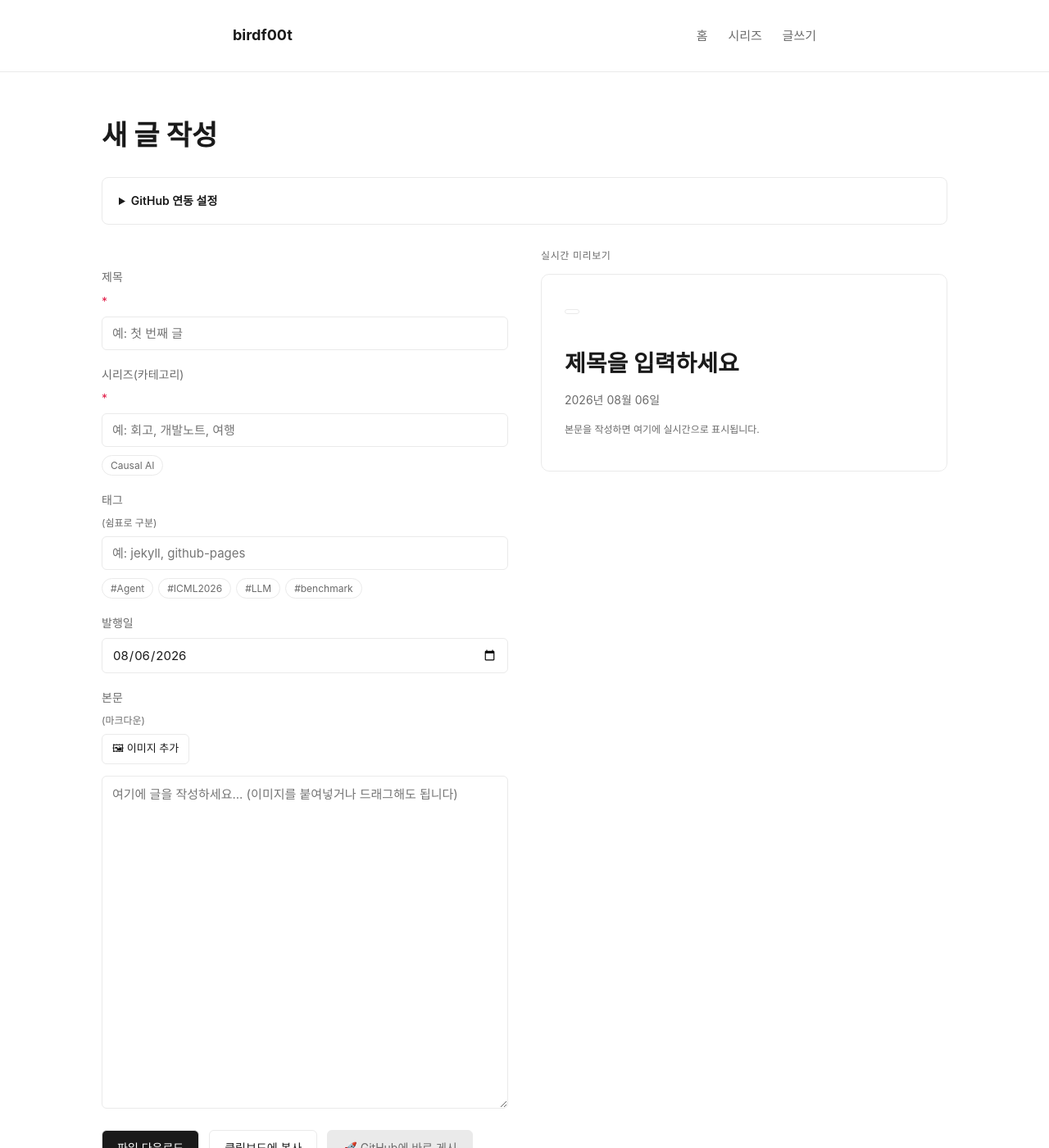
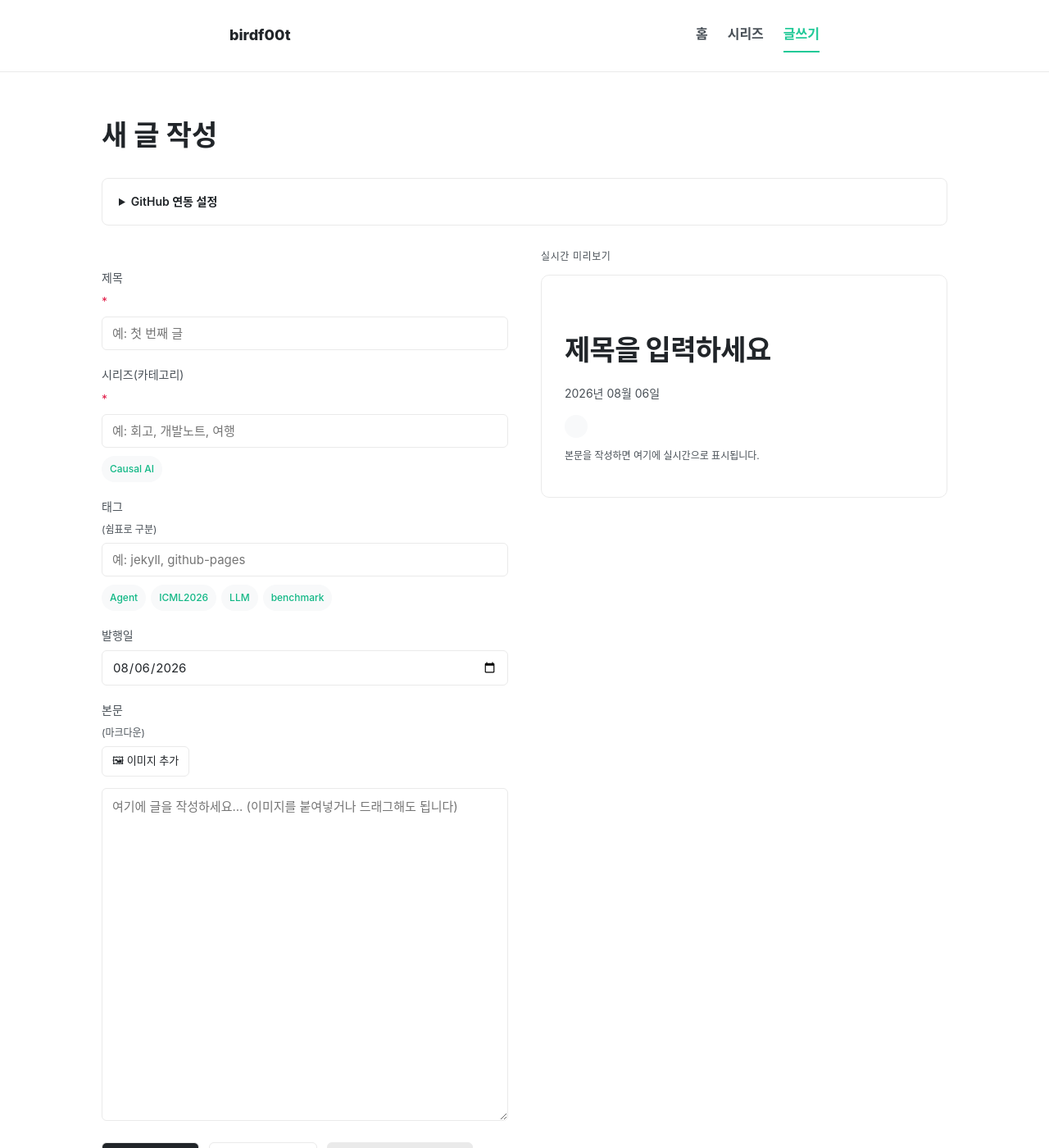
Before and after one commit to birdf00t/birdf00t.github.io, a Jekyll site: the page built from write/index.html, in a window 1280 px wide and 1400 px high. Shown: the whole window at 82% size. Built offline with Jekyll 4.4.1, drawn with Linux system fonts in a browser that asks for light colours.

Commit message:
Restyle to match Velog's visual design
- Accent color #12b886 (teal), Velog's Korean-friendly system font stack
- Container width 640px -> 768px to match Velog's column
- Post/home cards: bold headings (h1 800/34px, card title 700),
  tag pills (light bg, accent text, no # prefix) matching Velog's TagItem
- Home cards auto-extract the post's first content image as a thumbnail
- Nav styled as underlined tabs with active-page indicator (홈/시리즈/글쓰기)
- Write page's live preview and chip suggestions updated to match

```diff
--- a/_includes/header.html
+++ b/_includes/header.html
@@ -2,9 +2,9 @@
   <div class="wrap">
     <a class="site-title" href="{{ '/' | relative_url }}">{{ site.title }}</a>
     <nav class="site-nav">
-      <a href="{{ '/' | relative_url }}">홈</a>
-      <a href="{{ '/series/' | relative_url }}">시리즈</a>
-      <a href="{{ '/write/' | relative_url }}">글쓰기</a>
+      <a href="{{ '/' | relative_url }}"{% if page.url == '/' %} class="is-active"{% endif %}>홈</a>
+      <a href="{{ '/series/' | relative_url }}"{% if page.url == '/series/' %} class="is-active"{% endif %}>시리즈</a>
+      <a href="{{ '/write/' | relative_url }}"{% if page.url == '/write/' %} class="is-active"{% endif %}>글쓰기</a>
     </nav>
   </div>
 </header>
--- a/assets/css/style.css
+++ b/assets/css/style.css
@@ -1,10 +1,12 @@
 :root {
-  --text: #1a1a1a;
-  --muted: #6b6b6b;
+  --text: #212529;
+  --muted: #495057;
   --bg: #ffffff;
   --border: #eaeaea;
-  --accent: #2563eb;
-  --max-width: 760px;
+  --accent: #12b886;
+  --accent-active: #20c997;
+  --tag-bg: #f8f9fa;
+  --max-width: 768px;
 }
 
 * { box-sizing: border-box; }
@@ -17,7 +19,9 @@ html, body {
 body {
   background: var(--bg);
   color: var(--text);
-  font-family: -apple-system, BlinkMacSystemFont, "Segoe UI", "Noto Sans KR", Helvetica, Arial, sans-serif;
+  font-family: -apple-system, "system-ui", "Helvetica Neue", "Apple SD Gothic Neo",
+    "Malgun Gothic", 나눔고딕, "Nanum Gothic", "Noto Sans KR", "Noto Sans CJK KR",
+    arial, 돋움, Dotum, Tahoma, Geneva, sans-serif;
   line-height: 1.7;
   font-size: 17px;
   -webkit-font-smoothing: antialiased;
@@ -47,16 +51,34 @@ a:hover { text-decoration: underline; }
   justify-content: space-between;
 }
 .site-title {
-  font-weight: 700;
+  font-weight: 800;
   font-size: 18px;
   color: var(--text);
 }
+.site-nav {
+  display: flex;
+  gap: 24px;
+}
 .site-nav a {
-  margin-left: 20px;
+  position: relative;
   color: var(--muted);
-  font-size: 15px;
+  font-size: 16px;
+  font-weight: 600;
+  padding-bottom: 4px;
 }
-.site-nav a:hover { color: var(--text); }
+.site-nav a:hover { color: var(--text); text-decoration: none; }
+.site-nav a.is-active {
+  color: var(--accent-active);
+}
+.site-nav a.is-active::after {
+  content: "";
+  position: absolute;
+  left: 0;
+  right: 0;
+  bottom: -5px;
+  height: 2px;
+  background: var(--accent-active);
+}
 
 /* main */
 main.wrap {
@@ -79,18 +101,19 @@ main.wrap {
 }
 .tag-chip {
   font-family: inherit;
-  font-size: 13px;
-  padding: 5px 12px;
-  border-radius: 999px;
-  border: 1px solid var(--border);
-  background: transparent;
-  color: var(--muted);
+  font-size: 14px;
+  font-weight: 500;
+  height: 32px;
+  padding: 0 16px;
+  border-radius: 16px;
+  border: none;
+  background: var(--tag-bg);
+  color: var(--accent);
   cursor: pointer;
 }
 .tag-chip.is-active {
-  background: var(--text);
-  color: var(--bg);
-  border-color: var(--text);
+  background: var(--accent);
+  color: #fff;
 }
 
 /* post list */
@@ -100,13 +123,27 @@ main.wrap {
   padding: 0;
 }
 .post-item {
-  padding: 20px 0;
+  padding: 32px 0;
   border-bottom: 1px solid var(--border);
 }
 .post-item:first-child { padding-top: 0; }
+.post-thumb {
+  display: block;
+  width: 100%;
+  aspect-ratio: 1.92 / 1;
+  border-radius: 8px;
+  overflow: hidden;
+  margin-bottom: 16px;
+  background: var(--tag-bg);
+}
+.post-thumb img {
+  width: 100%;
+  height: 100%;
+  object-fit: cover;
+}
 .post-title {
-  font-size: 19px;
-  font-weight: 600;
+  font-size: 20px;
+  font-weight: 700;
   color: var(--text);
   display: block;
 }
@@ -115,25 +152,43 @@ main.wrap {
   color: var(--muted);
 }
 .post-excerpt {
-  margin: 8px 0 0;
+  margin: 10px 0 0;
   color: var(--muted);
   font-size: 15px;
 }
+.post-item .badge { margin-bottom: 8px; }
+.post-item .post-tags { margin-top: 12px; }
 
 /* single post */
 .post-header h1 {
-  margin-bottom: 8px;
-  font-size: 28px;
+  margin-bottom: 12px;
+  font-size: 34px;
+  font-weight: 800;
+  letter-spacing: -0.02em;
 }
 .post-meta {
   color: var(--muted);
   font-size: 14px;
   margin-top: 0;
 }
+.post-tags {
+  display: flex;
+  flex-wrap: wrap;
+  gap: 8px;
+}
+.post-header .post-tags { margin-top: 14px; }
 .tag {
+  display: inline-flex;
+  align-items: center;
+  height: 32px;
+  padding: 0 16px;
+  border-radius: 16px;
+  background: var(--tag-bg);
   color: var(--accent);
-  margin-right: 4px;
+  font-size: 14px;
+  font-weight: 500;
 }
+.tag:hover { text-decoration: none; opacity: 0.85; }
 .post-content h2 { font-size: 22px; margin-top: 40px; }
 .post-content h3 { font-size: 18px; }
 .post-content pre {
@@ -174,14 +229,19 @@ main.wrap {
 
 /* series / tags */
 .badge {
-  display: inline-block;
-  font-size: 12px;
-  padding: 2px 8px;
-  border: 1px solid var(--border);
-  border-radius: 999px;
-  color: var(--muted);
+  display: inline-flex;
+  align-items: center;
+  height: 28px;
+  font-size: 13px;
+  font-weight: 500;
+  padding: 0 14px;
+  border: none;
+  border-radius: 14px;
+  background: var(--tag-bg);
+  color: var(--accent);
   margin-right: 6px;
 }
+.badge:hover { text-decoration: none; opacity: 0.85; }
 .group-section { margin-bottom: 40px; }
 .group-title {
   font-size: 20px;
@@ -318,9 +378,9 @@ main.wrap {
   cursor: pointer;
 }
 .gh-publish {
-  background: #16a34a !important;
+  background: var(--accent) !important;
   color: #fff !important;
-  border-color: #16a34a !important;
+  border-color: var(--accent) !important;
 }
 .gh-publish:disabled {
   background: var(--border) !important;
@@ -506,7 +566,9 @@ main.wrap {
     --muted: #9a9a9a;
     --bg: #111111;
     --border: #2a2a2a;
-    --accent: #60a5fa;
+    --accent: #20c997;
+    --accent-active: #38d9a9;
+    --tag-bg: #1c2b26;
   }
   .post-content pre, .post-content code { background: #1c1c1c; }
   #preview { background: #1c1c1c; }
--- a/write/index.html
+++ b/write/index.html
@@ -82,7 +82,7 @@ permalink: /write/
       {% if existing_tags.size > 0 %}
       <div class="chip-row" id="tag-chip-row">
         {% for t in existing_tags %}
-        <button type="button" class="tag-chip" data-tag="{{ t }}">#{{ t }}</button>
+        <button type="button" class="tag-chip" data-tag="{{ t }}">{{ t }}</button>
         {% endfor %}
       </div>
       {% endif %}
@@ -116,9 +116,11 @@ permalink: /write/
     <div class="preview-card">
       <article class="post">
         <header class="post-header">
-          <span class="badge" id="pv-series" hidden></span>
           <h1 id="pv-title">제목을 입력하세요</h1>
           <p class="post-meta" id="pv-meta"></p>
+          <div class="post-tags" id="pv-tags">
+            <span class="badge" id="pv-series" hidden></span>
+          </div>
         </header>
         <div class="post-content" id="pv-content">
           <p class="hint">본문을 작성하면 여기에 실시간으로 표시됩니다.</p>
```
Also changed, not shown: other parts of write/index.html (+10 -5 lines), _layouts/home.html (+19 -1 lines), _layouts/post.html (+9 -9 lines).
